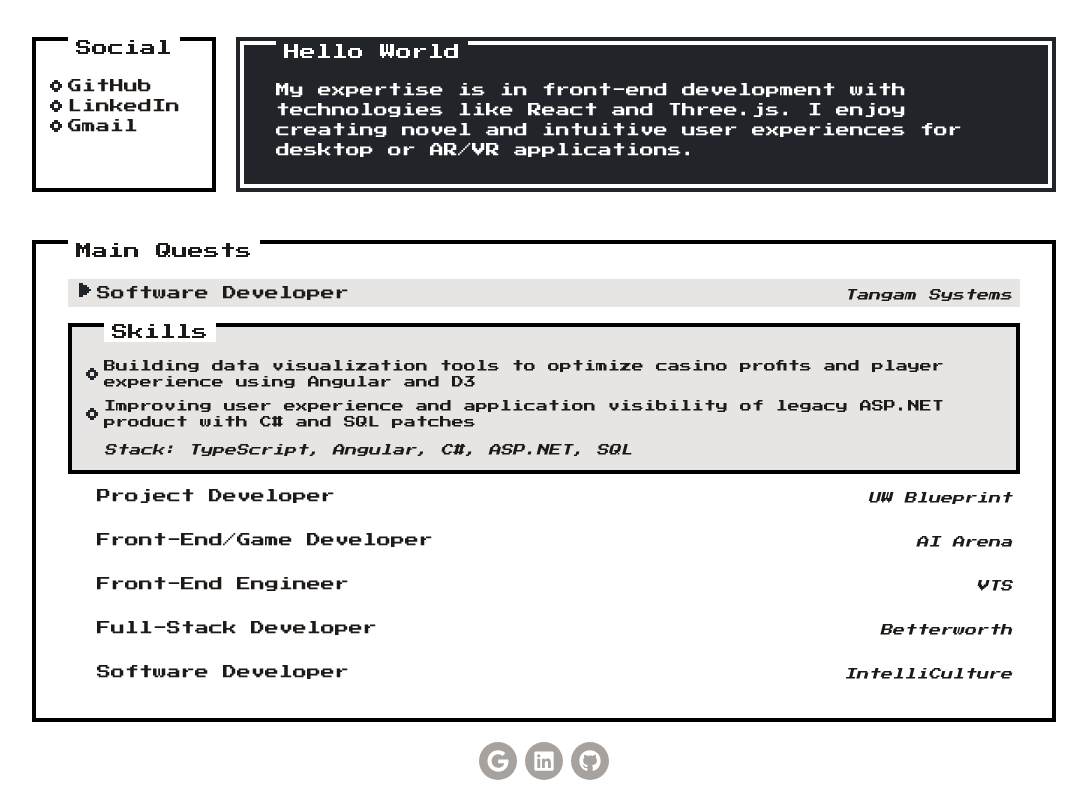
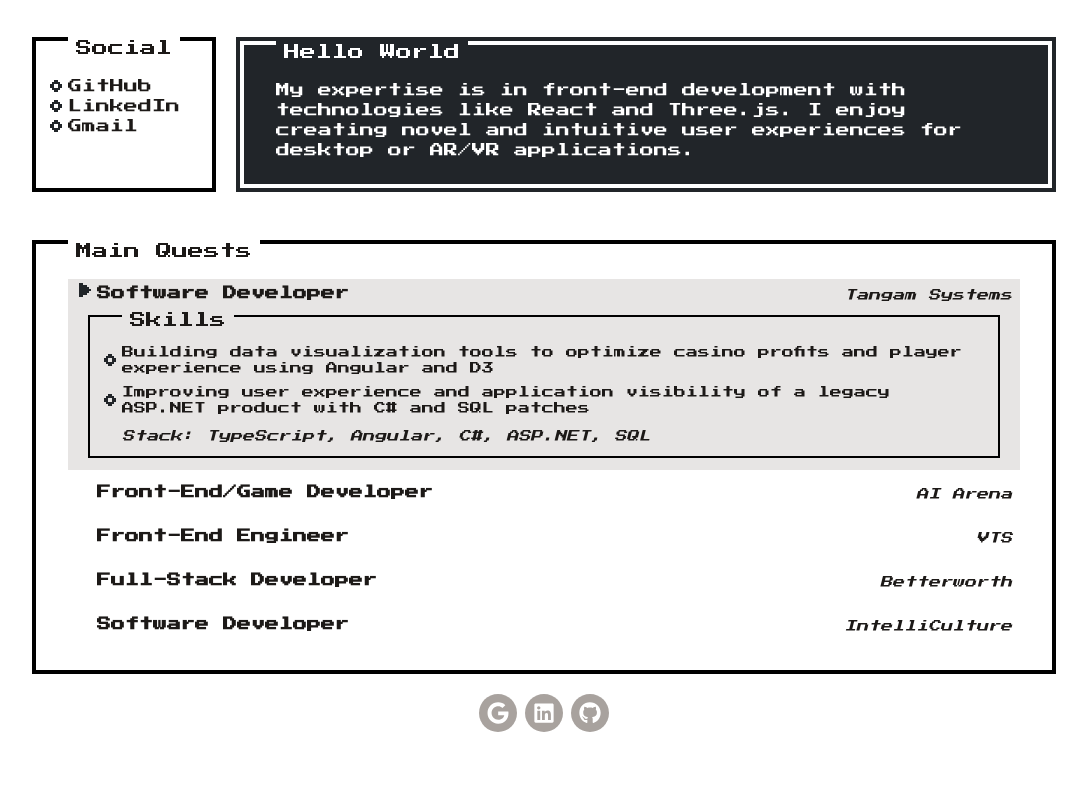
Before and after one commit to ethanalvizo/ethanalvizo.github.io, a React (Vite) app: page / in a window 1280 px wide. Shown: the part 854-1654 px from the top of the page, without its empty margins (96-1183 px from the left). After the commit the page ends 1606 px from the top, so only its background shows below. Built offline with nearby package versions, Linux system fonts and the light colour scheme.

Commit message:
Updated quests styling

```diff
--- a/src/components/Quests.jsx
+++ b/src/components/Quests.jsx
@@ -30,27 +30,23 @@
   }
 
   return (
-    <>
-      <label
-        className={`flex px-2 py-1 ${
-          selected === idx ? "bg-stone-200" : ""
-        }`}
-      >
+    <div className={selected === idx && "bg-stone-200"}>
+      <label className={"flex px-2 py-1"}>
         <input
           type="radio"
-          className="nes-radio"
+          className="nes-radio first:bg-red-500"
           name="quest"
           checked={idx === selected}
           onChange={(e) => handleSelectQuest(e)}
         />
         <span className="flex justify-between w-full items-end">
-          <span className="text-sm">{title}</span>
+          <span className="text-sm font-semibold">{title}</span>
           <span className="text-xs italic">{company}</span>
         </span>
       </label>
       {selected === idx && (
-        <div className="nes-container bg-stone-200 with-title pb-3 text-xs">
-          <p className="title text-sm bg-stone-200">Skills</p>
+        <div className="nes-container with-title pb-3 text-xs mx-5 mb-3 border-2">
+          <p className="title text-xs" style={{backgroundColor: "rgb(231 229 228)"}}>Skills</p>
           <div className="lists mb-3">
             <ul className="nes-list is-circle">
               {timeline[idx].details.map((detail, idx) => (
@@ -71,7 +67,7 @@
           </p>
         </div>
       )}
-    </>
+    </div>
   );
 };
 
--- a/src/components/data/timeline.js
+++ b/src/components/data/timeline.js
@@ -8,22 +8,22 @@
       "Improving legacy application to optimize casino profits and player experience",
     details: [
       "Building data visualization tools to optimize casino profits and player experience using Angular and D3",
-      "Improving user experience and application visibility of legacy ASP.NET product with C# and SQL patches",
+      "Improving user experience and application visibility of a legacy ASP.NET product with C# and SQL patches",
     ],
   },
-  {
-    year: "2022",
-    title: "Project Developer",
-    company: "UW Blueprint",
-    stack: ["REST API", "TypeScript", "Express", "Node", "Docker"],
-    summary:
-      "Developed RESTful API endpoints for a non-profit organization's book reviewing platform",
-    details: [
-      "Developed API endpoints using TypeScript, PostgreSQL, Express, and Node for a book reviewing platform",
-      "Tested HTTP Requests using Postman and simulated produciton environment with Docker",
-      "Collaborated with UI/UX designers to implement Figma mockups using ChakraUI, ensuring 100% responsiveness",
-    ],
-  },
+  // {
+  //   year: "2022",
+  //   title: "Project Developer",
+  //   company: "UW Blueprint",
+  //   stack: ["REST API", "TypeScript", "Express", "Node", "Docker"],
+  //   summary:
+  //     "Developed RESTful API endpoints for a non-profit organization's book reviewing platform",
+  //   details: [
+  //     "Developed API endpoints using TypeScript, PostgreSQL, Express, and Node for a book reviewing platform",
+  //     "Tested HTTP Requests using Postman and simulated produciton environment with Docker",
+  //     "Collaborated with UI/UX designers to implement Figma mockups using ChakraUI, ensuring 100% responsiveness",
+  //   ],
+  // },
   {
     year: "2022",
     title: "Front-End/Game Developer",
```
